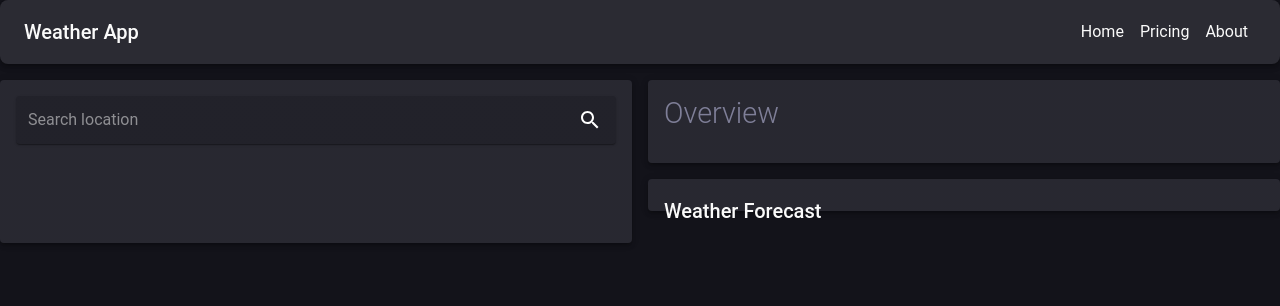
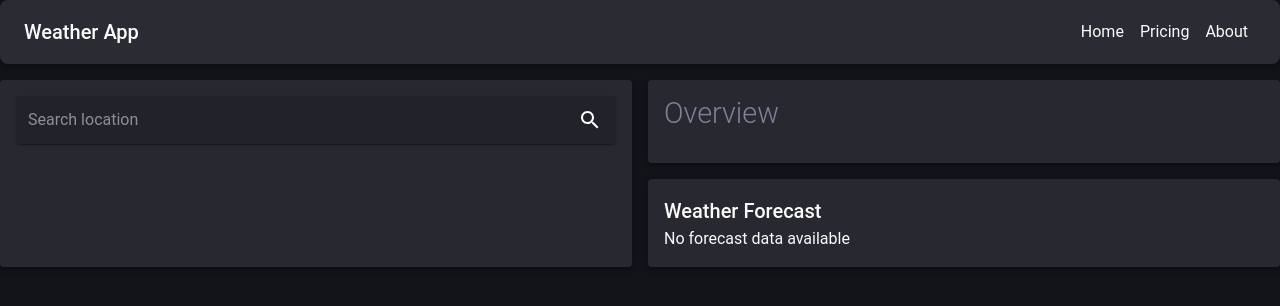
Before and after one commit to leo9iota/weather-app, a React (Create React App) app: page / in a window 1280 px wide. Shown: the top 306 px of the page. Built offline with nearby package versions, Linux system fonts and the light colour scheme.

Commit message:
Update API call for weather forecast

```diff
--- a/src/components/Dashboard.jsx
+++ b/src/components/Dashboard.jsx
@@ -11,6 +11,7 @@ import Forecast from './Forecast';
 
 function Dashboard({ onToggleTheme }) {
   const [weatherData, setWeatherData] = useState(null);
+  const [forecastData, setForecastData] = useState(null);
   const [city, setCity] = useState('');
 
   // Access the API key safely through environment variables
@@ -19,16 +20,22 @@ function Dashboard({ onToggleTheme }) {
 
   // Function to handle the search action
   const handleSearch = () => {
+    // Fetch general weather data
     axios
       .get(`https://api.openweathermap.org/data/2.5/weather?q=${city}&appid=${apiKey}&units=metric`)
       .then((response) => {
         setWeatherData(response.data);
+
+        // Fetch forecast data
+        return axios.get(
+          `https://api.openweathermap.org/data/2.5/forecast?q=${city}&appid=${apiKey}&units=metric`
+        );
+      })
+      .then((response) => {
+        setForecastData(response.data);
       })
       .catch((error) => {
-        console.error('Error fetching weather data', error);
-      })
-      .finally(() => {
-        // Any cleanup actions if needed
+        console.error('Error fetching data', error);
       });
   };
 
@@ -56,7 +63,7 @@ function Dashboard({ onToggleTheme }) {
               <Overview weatherData={weatherData} />
             </Grid>
             <Grid item xs={12}>
-              <Forecast />
+              <Forecast forecastData={forecastData}/>
             </Grid>
           </Grid>
         </Grid>
--- a/src/components/Forecast.jsx
+++ b/src/components/Forecast.jsx
@@ -1,15 +1,41 @@
-// Forecast.jsx
 import React from 'react';
-import { Paper, Typography } from '@mui/material';
+import { Paper, Typography, Grid } from '@mui/material';
+import { Swiper, SwiperSlide } from 'swiper/react';
+import 'swiper/css';
 
-function Forecast() {
+function Forecast({ forecastData }) {
   return (
-    <Paper elevation={3} sx={{ height: '40%', padding: 2 }}>
-      {/* Content for the right bottom card */}
+    <Paper elevation={3} sx={{ padding: 2 }}>
       <Typography variant='h6' component='h2'>
         Weather Forecast
       </Typography>
-      {/* Forecast details here */}
+      {forecastData && forecastData.list ? (
+        <Swiper
+          spaceBetween={50}
+          slidesPerView={3}
+          onSlideChange={() => console.log('slide change')}
+          onSwiper={(swiper) => console.log(swiper)}
+        >
+          {forecastData.list.slice(0, 9).map((item, index) => (
+            <SwiperSlide key={index}>
+              <Grid container spacing={2} sx={{ padding: 2 }}>
+                <Grid item xs={12}>
+                  <Typography variant='body1' sx={{ fontWeight: 'bold' }}>
+                    {new Date(item.dt * 1000).toLocaleTimeString()}
+                  </Typography>
+                </Grid>
+                <Grid item xs={12}>
+                  <Typography variant='body2'>
+                    {item.weather[0].description}, Temp: {item.main.temp}°C
+                  </Typography>
+                </Grid>
+              </Grid>
+            </SwiperSlide>
+          ))}
+        </Swiper>
+      ) : (
+        <Typography>No forecast data available</Typography>
+      )}
     </Paper>
   );
 }
```
